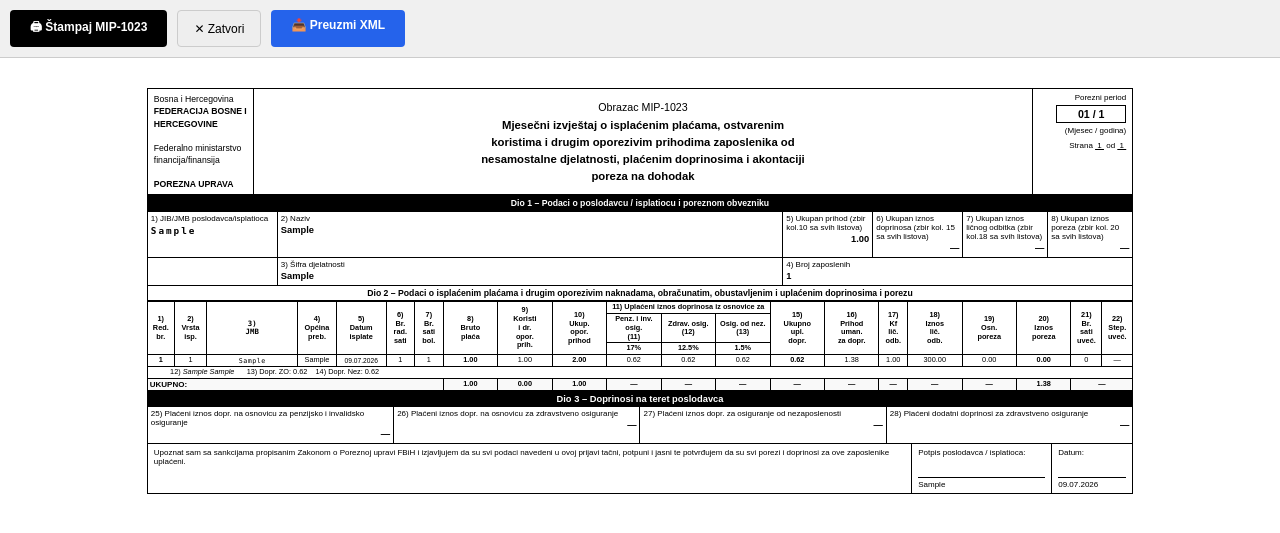
After one commit to nerminvkl/glavna-knjiga, a Django app: page /place/1/mip/ in a window 1280 px wide. The commit adds this page. Shown: the top 533 px of the page. Run offline with Django 5.2, Linux system fonts and the light colour scheme; a user stored in the database is signed in; tables that the repository leaves empty hold one stand-in row (values such as "Sample post").

Commit message:
dodan mip

```diff
--- a/_core/urls.py
+++ b/_core/urls.py
@@ -114,6 +114,11 @@ urlpatterns = [
     path('place/<int:obracun_id>/obrisi/', obrisi_obracun_place, name='obrisi_obracun_place'),
     path('place/<int:obracun_id>/print/', print_obracun_place, name='print_obracun_place'),
     path('place/<int:obracun_id>/xlsx/', export_obracun_place_xlsx, name='export_obracun_place_xlsx'),
+
+    #mip obrazac
+    path('place/<int:obracun_id>/mip/', mip_view, name='mip_obracun'),
+    path('place/<int:obracun_id>/mip/xml/', mip_xml, name='mip_xml'),
+    path('place/<int:obracun_id>/stavka/<int:stavka_id>/mip/', mip_zaposlenik, name='mip_zaposlenik'),
 ]
 
 if settings.DEBUG:
--- a/a_home/forms.py
+++ b/a_home/forms.py
@@ -32,6 +32,8 @@ class PoslovniPartnerForm(forms.ModelForm):
             'maticni_broj':        forms.TextInput(attrs={'placeholder': 'Matični broj'}),
             'porezni_broj':        forms.TextInput(attrs={'placeholder': 'Porezni/JIB broj'}),
             'broj_upisa_sud_reg':  forms.TextInput(attrs={'placeholder': 'Broj upisa u sud. reg.'}),
+            'jib':                 forms.TextInput(attrs={'placeholder': 'JIB/JMB (13 cifara)'}),
+            'sifra_djelatnosti':   forms.TextInput(attrs={'placeholder': 'npr. 47.11'}),
         }
 
 
--- a/a_home/models.py
+++ b/a_home/models.py
@@ -39,6 +39,10 @@ class PoslovniPartner(models.Model):
     ptt                = models.CharField(max_length=10, blank=True, verbose_name="PTT")
     mjesto             = models.CharField(max_length=100, blank=True, verbose_name="Mjesto")
     ulica              = models.CharField(max_length=255, blank=True, verbose_name="Ulica")
+
+    #JIB i SD
+    jib                = models.CharField(max_length=13, blank=True, verbose_name="JIB/JMB")
+    sifra_djelatnosti  = models.CharField(max_length=20, blank=True, verbose_name="Šifra djelatnosti")
 
     # Kontakt
     telefon            = models.CharField(max_length=50, blank=True, verbose_name="Telefon")
--- /dev/null
+++ b/a_home/templates/a_home/mip_print.html
@@ -0,0 +1,405 @@
+<!DOCTYPE html>
+<html lang="bs">
+<head>
+  <meta charset="UTF-8">
+  <title>MIP-1023 — {{ obracun.mjesec|stringformat:"02d" }}/{{ obracun.godina.godina }}</title>
+  <style>
+    * { margin:0; padding:0; box-sizing:border-box; }
+    body { font-family:Arial, sans-serif; font-size:7pt; color:#000; background:#fff; }
+    .no-print { padding:10px; display:flex; gap:10px; background:#f0f0f0; border-bottom:1px solid #ccc; }
+
+    .page {
+      width:277mm;
+      padding:8mm 8mm;
+      margin:0 auto;
+    }
+
+    /* HEADER */
+    .header-wrap {
+      display:flex;
+      align-items:stretch;
+      border:1px solid #000;
+      margin-bottom:0;
+    }
+    .header-left {
+      border-right:1px solid #000;
+      padding:4px 6px;
+      font-size:6.5pt;
+      min-width:90px;
+      line-height:1.4;
+    }
+    .header-center {
+      flex:1;
+      text-align:center;
+      padding:4px 8px;
+      font-size:8.5pt;
+      font-weight:bold;
+      line-height:1.5;
+      display:flex;
+      align-items:center;
+      justify-content:center;
+    }
+    .header-right {
+      border-left:1px solid #000;
+      padding:4px 6px;
+      font-size:6.5pt;
+      min-width:100px;
+      text-align:right;
+    }
+    .period-box {
+      border:1px solid #000;
+      padding:2px 6px;
+      font-size:8pt;
+      font-weight:bold;
+      text-align:center;
+      margin-top:3px;
+      display:inline-block;
+      min-width:70px;
+    }
+
+    /* SECTION TITLE */
+    .section-title {
+      background:#000;
+      color:#fff;
+      text-align:center;
+      font-weight:bold;
+      font-size:7pt;
+      padding:2px 4px;
+      border:1px solid #000;
+    }
+
+    /* DIO 1 */
+    .dio1-table {
+      width:100%;
+      border-collapse:collapse;
+      font-size:6.5pt;
+    }
+    .dio1-table td {
+      border:1px solid #000;
+      padding:2px 3px;
+      vertical-align:top;
+    }
+    .cell-label {
+      font-size:6pt;
+      color:#000;
+      margin-bottom:2px;
+    }
+    .cell-value {
+      font-size:7pt;
+      font-weight:bold;
+      min-height:12px;
+    }
+
+    /* DIO 2 */
+    .dio2-title {
+      font-size:6.5pt;
+      font-weight:bold;
+      text-align:center;
+      border:1px solid #000;
+      border-top:none;
+      padding:2px;
+    }
+
+    .mip-table {
+      width:100%;
+      border-collapse:collapse;
+      font-size:5.5pt;
+    }
+    .mip-table th, .mip-table td {
+      border:1px solid #000;
+      padding:1px 2px;
+      text-align:center;
+      vertical-align:middle;
+      line-height:1.2;
+    }
+    .mip-table th {
+      font-size:5.5pt;
+      font-weight:bold;
+      background:#fff;
+    }
+    .mip-table .left { text-align:left; }
+    .mip-table .bold { font-weight:bold; }
+    .mip-table .rb-col { width:14px; }
+    .mip-table .vrsta-col { width:25px; }
+    .mip-table .jmb-col { width:70px; font-family:monospace; font-size:5.5pt; }
+    .mip-table .opcina-col { width:28px; }
+    .mip-table .datum-col { width:35px; }
+    .mip-table .sati-col { width:22px; }
+    .mip-table .num-col { width:42px; }
+    .mip-table .ime-col { width:90px; text-align:left; font-size:5.5pt; }
+
+    /* DIO 3 */
+    .dio3-table {
+      width:100%;
+      border-collapse:collapse;
+      font-size:6pt;
+      margin-top:-1px;
+    }
+    .dio3-table td {
+      border:1px solid #000;
+      padding:2px 3px;
+      vertical-align:top;
+    }
+
+    /* POTPIS */
+    .potpis-row {
+      display:flex;
+      border:1px solid #000;
+      border-top:none;
+      font-size:6pt;
+    }
+    .potpis-left {
+      flex:1;
+      padding:4px 6px;
+      border-right:1px solid #000;
+    }
+    .potpis-mid {
+      flex:0 0 140px;
+      padding:4px 6px;
+      border-right:1px solid #000;
+    }
+    .potpis-right {
+      flex:0 0 80px;
+      padding:4px 6px;
+    }
+
+    @media print {
+      .no-print { display:none !important; }
+      body { margin:0; }
+      .page { padding:5mm 6mm; width:100%; }
+      @page { size:A4 landscape; margin:4mm; }
+    }
+  </style>
+</head>
+<body>
+
+<div class="no-print">
+  <button onclick="window.print()" style="background:#000;color:#fff;border:none;padding:8px 20px;font-size:12px;font-weight:bold;cursor:pointer;border-radius:4px;">🖨 Štampaj MIP-1023</button>
+  <button onclick="window.close(); history.back();" style="background:#eee;border:1px solid #ccc;padding:8px 16px;font-size:12px;cursor:pointer;border-radius:4px;">✕ Zatvori</button>
+  <a href="{% url 'mip_xml' obracun.id %}" style="background:#2563eb;color:#fff;border:none;padding:8px 20px;font-size:12px;font-weight:bold;cursor:pointer;border-radius:4px;text-decoration:none;">📥 Preuzmi XML</a>
+</div>
+
+<div class="page">
+
+  <!-- HEADER -->
+  <div class="header-wrap">
+    <div class="header-left">
+      Bosna i Hercegovina<br>
+      <strong>FEDERACIJA BOSNE I<br>HERCEGOVINE</strong><br><br>
+      Federalno ministarstvo<br>
+      financija/finansija<br><br>
+      <strong>POREZNA UPRAVA</strong>
+    </div>
+    <div class="header-center">
+      <div>
+        <div style="font-size:8pt; font-weight:normal; margin-bottom:2px;">Obrazac MIP-1023</div>
+        <div>Mjesečni izvještaj o isplaćenim plaćama, ostvarenim</div>
+        <div>koristima i drugim oporezivim prihodima zaposlenika od</div>
+        <div>nesamostalne djelatnosti, plaćenim doprinosima i akontaciji</div>
+        <div>poreza na dohodak</div>
+      </div>
+    </div>
+    <div class="header-right">
+      <div style="font-size:6pt;">Porezni period</div>
+      <div class="period-box">{{ obracun.mjesec|stringformat:"02d" }} / {{ obracun.godina.godina }}</div>
+      <div style="font-size:6pt; margin-top:3px;">(Mjesec / godina)</div>
+      <div style="font-size:6pt; margin-top:6px;">Strana <u>&nbsp;1&nbsp;</u> od <u>&nbsp;1&nbsp;</u></div>
+    </div>
+  </div>
+
+  <!-- DIO 1 -->
+  <div class="section-title" style="font-size:6.5pt;">Dio 1 – Podaci o poslodavcu / isplatiocu i poreznom obvezniku</div>
+  <table class="dio1-table">
+    <tr>
+      <td style="width:130px;">
+        <div class="cell-label">1) JIB/JMB poslodavca/isplatioca</div>
+        <div class="cell-value" style="font-family:monospace; letter-spacing:2px;">{{ partner.jib|default:"" }}</div>
+      </td>
+      <td>
+        <div class="cell-label">2) Naziv</div>
+        <div class="cell-value">{{ partner.naziv_1 }}</div>
+      </td>
+      <td style="width:90px;">
+        <div class="cell-label">5) Ukupan prihod (zbir kol.10 sa svih listova)</div>
+        <div class="cell-value" style="text-align:right;">
+          {% with total=0 %}
+          {{ obracun.ukupno_bruto|floatformat:2 }}
+          {% endwith %}
+        </div>
+      </td>
+      <td style="width:90px;">
+        <div class="cell-label">6) Ukupan iznos doprinosa (zbir kol. 15 sa svih listova)</div>
+        <div class="cell-value" style="text-align:right;">
+          {% with d=0 %}
+          {% for s in stavke %}{% endfor %}
+          —
+          {% endwith %}
+        </div>
+      </td>
+      <td style="width:85px;">
+        <div class="cell-label">7) Ukupan iznos ličnog odbitka (zbir kol.18 sa svih listova)</div>
+        <div class="cell-value" style="text-align:right;">—</div>
+      </td>
+      <td style="width:85px;">
+        <div class="cell-label">8) Ukupan iznos poreza (zbir kol. 20 sa svih listova)</div>
+        <div class="cell-value" style="text-align:right;">—</div>
+      </td>
+    </tr>
+    <tr>
+      <td>
+        &nbsp;
+      </td>
+      <td colspan="1">
+        <div class="cell-label">3) Šifra djelatnosti</div>
+        <div class="cell-value">{{ partner.sifra_djelatnosti|default:"" }}</div>
+      </td>
+      <td colspan="4">
+        <div class="cell-label">4) Broj zaposlenih</div>
+        <div class="cell-value">{{ stavke|length }}</div>
+      </td>
+    </tr>
+  </table>
+
+  <!-- DIO 2 -->
+  <div class="dio2-title">
+    Dio 2 – Podaci o isplaćenim plaćama i drugim oporezivim naknadama, obračunatim, obustavljenim i uplaćenim doprinosima i porezu
+  </div>
+
+  <table class="mip-table">
+    <thead>
+      <tr>
+        <th class="rb-col" rowspan="3">1)<br>Red.<br>br.</th>
+        <th class="vrsta-col" rowspan="3">2)<br>Vrsta<br>isp.</th>
+        <th class="jmb-col" rowspan="3">3)<br>JMB</th>
+        <th class="opcina-col" rowspan="3">4)<br>Općina<br>preb.</th>
+        <th class="datum-col" rowspan="3">5)<br>Datum<br>isplate</th>
+        <th class="sati-col" rowspan="3">6)<br>Br.<br>rad.<br>sati</th>
+        <th class="sati-col" rowspan="3">7)<br>Br.<br>sati<br>bol.</th>
+        <th class="num-col" rowspan="3">8)<br>Bruto<br>plaća</th>
+        <th class="num-col" rowspan="3">9)<br>Koristi<br>i dr.<br>opor.<br>prih.</th>
+        <th class="num-col" rowspan="3">10)<br>Ukup.<br>opor.<br>prihod</th>
+        <th colspan="3">11) Uplaćeni iznos doprinosa iz osnovice za</th>
+        <th class="num-col" rowspan="3">15)<br>Ukupno<br>upl.<br>dopr.</th>
+        <th class="num-col" rowspan="3">16)<br>Prihod<br>uman.<br>za dopr.</th>
+        <th class="sati-col" rowspan="3">17)<br>Kf<br>lič.<br>odb.</th>
+        <th class="num-col" rowspan="3">18)<br>Iznos<br>lič.<br>odb.</th>
+        <th class="num-col" rowspan="3">19)<br>Osn.<br>poreza</th>
+        <th class="num-col" rowspan="3">20)<br>Iznos<br>poreza</th>
+        <th class="sati-col" rowspan="3">21)<br>Br.<br>sati<br>uveć.</th>
+        <th class="sati-col" rowspan="3">22)<br>Step.<br>uveć.</th>
+      </tr>
+      <tr>
+        <th style="width:40px;">Penz. i inv. osig.<br>(11)</th>
+        <th style="width:40px;">Zdrav. osig.<br>(12)</th>
+        <th style="width:40px;">Osig. od nez.<br>(13)</th>
+      </tr>
+      <tr>
+        <th>17%</th>
+        <th>12.5%</th>
+        <th>1.5%</th>
+      </tr>
+    </thead>
+    <tbody>
+      {% for stavka in stavke %}
+      {% with z=stavka.zaposlenik %}
+      {% with bruto=stavka.bruto_placa koristi=stavka.druge_koristi ukupno=stavka.ukupno_bruto %}
+      {% with pio=stavka.bruto_placa %}
+      <tr>
+        <td class="rb-col bold" rowspan="2">{{ forloop.counter }}</td>
+        <td rowspan="2">1</td>
+        <td class="jmb-col" rowspan="2" style="font-size:5pt; letter-spacing:0.5px;">{{ z.jmb|default:"" }}</td>
+        <td rowspan="2">{{ z.sifra_opcine|default:"097" }}</td>
+        <td rowspan="2" style="font-size:5pt;">{% now "d.m.Y" %}</td>
+        <td rowspan="2">{{ stavka.radni_sati|floatformat:0 }}</td>
+        <td rowspan="2">{{ stavka.sati_bolovanja|floatformat:0 }}</td>
+        <td class="num-col bold" rowspan="2">{{ bruto|floatformat:2 }}</td>
+        <td class="num-col" rowspan="2">{{ koristi|floatformat:2 }}</td>
+        <td class="num-col bold" rowspan="2">{{ ukupno|floatformat:2 }}</td>
+        <td class="num-col" rowspan="2">{{ stavka.doprinosi|floatformat:2 }}</td>
+        <td class="num-col" rowspan="2">{{ stavka.doprinosi|floatformat:2 }}</td>
+        <td class="num-col" rowspan="2">{{ stavka.doprinosi|floatformat:2 }}</td>
+        <td class="num-col bold" rowspan="2">{{ stavka.doprinosi|floatformat:2 }}</td>
+        <td class="num-col" rowspan="2">{{ stavka.neto_placa|floatformat:2 }}</td>
+        <td rowspan="2">{{ z.kf_licnog_odbitka }}</td>
+        <td class="num-col" rowspan="2">{{ stavka.licni_odbitak|floatformat:2 }}</td>
+        <td class="num-col" rowspan="2">{{ stavka.osnovica_poreza|floatformat:2 }}</td>
+        <td class="num-col bold" rowspan="2">{{ stavka.porez|floatformat:2 }}</td>
+        <td rowspan="2">0</td>
+        <td rowspan="2">—</td>
+      </tr>
+      <tr></tr>
+      <tr>
+        <td colspan="21" class="left" style="padding-left:4px; font-size:5.5pt;">
+          &nbsp;&nbsp;&nbsp;&nbsp;&nbsp;&nbsp;&nbsp;&nbsp;
+          12) <em>{{ z.prezime }} {{ z.ime }}</em>
+          &nbsp;&nbsp;&nbsp;&nbsp;
+          13) Dopr. ZO: {{ stavka.doprinosi|floatformat:2 }}
+          &nbsp;&nbsp;
+          14) Dopr. Nez: {{ stavka.doprinosi|floatformat:2 }}
+        </td>
+      </tr>
+      {% endwith %}
+      {% endwith %}
+      {% endwith %}
+      {% endfor %}
+
+      <!-- UKUPNO -->
+      <tr style="background:#f9f9f9; font-weight:bold;">
+        <td colspan="7" class="left" style="font-size:6pt;">UKUPNO:</td>
+        <td>{{ obracun.ukupno_bruto|floatformat:2 }}</td>
+        <td>0.00</td>
+        <td>{{ obracun.ukupno_bruto|floatformat:2 }}</td>
+        <td>—</td><td>—</td><td>—</td>
+        <td>—</td>
+        <td>—</td>
+        <td>—</td>
+        <td>—</td>
+        <td>—</td>
+        <td>{{ obracun.ukupno_neto|floatformat:2 }}</td>
+        <td colspan="2">—</td>
+      </tr>
+    </tbody>
+  </table>
+
+  <!-- DIO 3 -->
+  <div class="section-title">Dio 3 – Doprinosi na teret poslodavca</div>
+  <table class="dio3-table">
+    <tr>
+      <td style="width:25%;">
+        <div class="cell-label">25) Plaćeni iznos dopr. na osnovicu za penzijsko i invalidsko osiguranje</div>
+        <div class="cell-value" style="text-align:right;">—</div>
+      </td>
+      <td style="width:25%;">
+        <div class="cell-label">26) Plaćeni iznos dopr. na osnovicu za zdravstveno osiguranje</div>
+        <div class="cell-value" style="text-align:right;">—</div>
+      </td>
+      <td style="width:25%;">
+        <div class="cell-label">27) Plaćeni iznos dopr. za osiguranje od nezaposlenosti</div>
+        <div class="cell-value" style="text-align:right;">—</div>
+      </td>
+      <td style="width:25%;">
+        <div class="cell-label">28) Plaćeni dodatni doprinosi za zdravstveno osiguranje</div>
+        <div class="cell-value" style="text-align:right;">—</div>
+      </td>
+    </tr>
+  </table>
+
+  <!-- POTPIS -->
+  <div class="potpis-row">
+    <div class="potpis-left">
+      Upoznat sam sa sankcijama propisanim Zakonom o Poreznoj upravi FBiH i izjavljujem da su svi podaci navedeni u ovoj
+      prijavi tačni, potpuni i jasni te potvrđujem da su svi porezi i doprinosi za ove zaposlenike uplaćeni.
+    </div>
+    <div class="potpis-mid">
+      <div style="margin-bottom:20px;">Potpis poslodavca / isplatioca:</div>
+      <div style="border-top:1px solid #000; padding-top:2px;">{{ partner.naziv_1 }}</div>
+    </div>
+    <div class="potpis-right">
+      <div>Datum:</div>
+      <div style="margin-top:20px; border-top:1px solid #000; padding-top:2px;">{% now "d.m.Y" %}</div>
+    </div>
+  </div>
+
+</div>
+</body>
+</html>
--- a/a_home/views.py
+++ b/a_home/views.py
@@ -1970,3 +1970,149 @@ def export_obracun_place_xlsx(request, obracun_id):
     response['Content-Disposition'] = f'attachment; filename="obracun_placa_{obracun.mjesec:02d}_{obracun.godina.godina}.xlsx"'
     wb.save(response)
     return response
+
+@login_required
+def mip_view(request, obracun_id):
+    obracun = get_object_or_404(ObracunPlace, id=obracun_id)
+    stavke = obracun.stavke.select_related('zaposlenik').all()
+    return render(request, 'a_home/mip_print.html', {
+        'obracun': obracun,
+        'partner': obracun.partner,
+        'godina': obracun.godina,
+        'stavke': stavke,
+    })
+
+
+@login_required
+def mip_xml(request, obracun_id):
+    from django.http import HttpResponse
+    from decimal import Decimal
+    from datetime import date as date_type
+    import xml.etree.ElementTree as ET
+
+    obracun = get_object_or_404(ObracunPlace, id=obracun_id)
+    partner = obracun.partner
+    stavke = obracun.stavke.select_related('zaposlenik').all()
+
+    # Stope doprinosa FBiH (od 07.05.2025 nove stope)
+    STOPA_PIO = Decimal('0.17')      # 17% iz plaće
+    STOPA_ZO  = Decimal('0.1250')    # 12.5% zdravstveno
+    STOPA_NEZ = Decimal('0.015')     # 1.5% nezaposlenost
+    # Na teret poslodavca (nove stope od 01.07.2025)
+    STOPA_PIO_POSL = Decimal('0.025')  # 2.5%
+    STOPA_ZO_POSL  = Decimal('0.020')  # 2.0%
+
+    # Ukupni iznosi
+    ukupan_prihod   = sum(s.ukupno_bruto for s in stavke)
+    ukupni_doprinosi = sum(s.doprinosi for s in stavke)
+    ukupni_licni    = sum(s.licni_odbitak for s in stavke)
+    ukupni_porez    = sum(s.porez for s in stavke)
+
+    # Doprinosi na teret poslodavca
+    dopr_pio_posl = (ukupan_prihod * STOPA_PIO_POSL).quantize(Decimal('0.01'))
+    dopr_zo_posl  = (ukupan_prihod * STOPA_ZO_POSL).quantize(Decimal('0.01'))
+    dopr_nez_posl = (ukupan_prihod * STOPA_NEZ).quantize(Decimal('0.01'))
+
+    datum_kreiranja = date_type.today().strftime('%d.%m.%Y')
+
+    lines = ['<?xml version="1.0" encoding="UTF-8"?>']
+    lines.append('<MIP1023>')
+
+    # DIO 1 - Poslodavac
+    lines.append('  <Dio1>')
+    lines.append(f'    <JIB>{getattr(partner, "jib", "") or ""}</JIB>')
+    lines.append(f'    <Naziv>{partner.naziv_1}</Naziv>')
+    lines.append(f'    <SifraDjelatnosti>{getattr(partner, "sifra_djelatnosti", "") or ""}</SifraDjelatnosti>')
+    lines.append(f'    <BrojZaposlenih>{stavke.count()}</BrojZaposlenih>')
+    lines.append(f'    <UkupanPrihod>{ukupan_prihod:.2f}</UkupanPrihod>')
+    lines.append(f'    <UkupniDoprinosi>{ukupni_doprinosi:.2f}</UkupniDoprinosi>')
+    lines.append(f'    <UkupniLicniOdbitak>{ukupni_licni:.2f}</UkupniLicniOdbitak>')
+    lines.append(f'    <UkupniPorez>{ukupni_porez:.2f}</UkupniPorez>')
+    lines.append(f'    <PorezniPeriodMjesec>{obracun.mjesec:02d}</PorezniPeriodMjesec>')
+    lines.append(f'    <PorezniPeriodGodina>{obracun.godina.godina}</PorezniPeriodGodina>')
+    lines.append(f'    <DatumKreiranja>{datum_kreiranja}</DatumKreiranja>')
+    lines.append(f'    <Operacija>1</Operacija>')
+    lines.append('  </Dio1>')
+
+    # DIO 2 - Zaposlenici
+    lines.append('  <Dio2>')
+    for i, stavka in enumerate(stavke, 1):
+        z = stavka.zaposlenik
+
+        bruto = stavka.bruto_placa
+        koristi = stavka.druge_koristi
+        ukupno = stavka.ukupno_bruto
+
+        # Doprinosi iz plaće
+        pio = (ukupno * STOPA_PIO).quantize(Decimal('0.01'))
+        zo  = (ukupno * STOPA_ZO).quantize(Decimal('0.01'))
+        nez = (ukupno * STOPA_NEZ).quantize(Decimal('0.01'))
+        ukupno_dopr = pio + zo + nez
+
+        neto = ukupno - ukupno_dopr
+        licni = stavka.licni_odbitak
+        osnovica = max(neto - licni, Decimal('0'))
+        porez = stavka.porez
+
+        datum_isplate = stavka.datum_isplate.strftime('%d.%m.%Y') if stavka.datum_isplate else datum_kreiranja
+
+        lines.append(f'  <Zaposlenik RedniBroj="{i}">')
+        lines.append(f'    <VrstaIsplate>1</VrstaIsplate>')
+        lines.append(f'    <JMB>{z.jmb or ""}</JMB>')
+        lines.append(f'    <ImeIPrezime>{z.prezime} {z.ime}</ImeIPrezime>')
+        lines.append(f'    <OpcinaPrebivaista>{z.sifra_opcine or "097"}</OpcinaPrebivaista>')
+        lines.append(f'    <DatumIsplate>{datum_isplate}</DatumIsplate>')
+        lines.append(f'    <BrojRadnihSati>{stavka.radni_sati}</BrojRadnihSati>')
+        lines.append(f'    <BrojRadnihSatiNaBolovanju>{stavka.sati_bolovanja}</BrojRadnihSatiNaBolovanju>')
+        lines.append(f'    <BrutoPlaća>{bruto:.2f}</BrutoPlaća>')
+        lines.append(f'    <KoristiIDrugiOporezivPrihod>{koristi:.2f}</KoristiIDrugiOporezivPrihod>')
+        lines.append(f'    <UkupanOporezivPrihod>{ukupno:.2f}</UkupanOporezivPrihod>')
+        lines.append(f'    <DoprinosiPIO>{pio:.2f}</DoprinosiPIO>')
+        lines.append(f'    <DoprinosiZO>{zo:.2f}</DoprinosiZO>')
+        lines.append(f'    <DoprinosiNezaposlenost>{nez:.2f}</DoprinosiNezaposlenost>')
+        lines.append(f'    <UkupniDoprinosi>{ukupno_dopr:.2f}</UkupniDoprinosi>')
+        lines.append(f'    <PrihodUmanjenZaDoprinose>{neto:.2f}</PrihodUmanjenZaDoprinose>')
+        lines.append(f'    <FaktorLicnogOdbitka>{z.kf_licnog_odbitka}</FaktorLicnogOdbitka>')
+        lines.append(f'    <IznosLicnogOdbitka>{licni:.2f}</IznosLicnogOdbitka>')
+        lines.append(f'    <OsnovicaPoreza>{osnovica:.2f}</OsnovicaPoreza>')
+        lines.append(f'    <IznosPoreza>{porez:.2f}</IznosPoreza>')
+        lines.append(f'    <BrojRadnihSatiSaUvecanimTrajanjem>0</BrojRadnihSatiSaUvecanimTrajanjem>')
+        lines.append(f'    <StepenUvecanja>0</StepenUvecanja>')
+        lines.append(f'    <SifraRadnogMjesta>0</SifraRadnogMjesta>')
+        lines.append(f'    <DoprinosiPIOUvecaniStaz>0.00</DoprinosiPIOUvecaniStaz>')
+        lines.append(f'  </Zaposlenik>')
+
+    lines.append('  </Dio2>')
+
+    # DIO 3 - Doprinosi na teret poslodavca
+    lines.append('  <Dio3>')
+    lines.append(f'    <DoprinosiPIOPoslodavac>{dopr_pio_posl:.2f}</DoprinosiPIOPoslodavac>')
+    lines.append(f'    <DoprinosiZOPoslodavac>{dopr_zo_posl:.2f}</DoprinosiZOPoslodavac>')
+    lines.append(f'    <DoprinosiNezaposlenostPoslodavac>{dopr_nez_posl:.2f}</DoprinosiNezaposlenostPoslodavac>')
+    lines.append(f'    <DodatniDoprinosiZOPoslodavac>0.00</DodatniDoprinosiZOPoslodavac>')
+    lines.append('  </Dio3>')
+
+    lines.append('</MIP1023>')
+
+    xml_content = '\n'.join(lines)
+
+    # Naziv fajla = JIB poslodavca (standard porezne uprave)
+    jib = getattr(partner, 'jib', '') or partner.sifra or 'MIP'
+    filename = f"{jib}.xml"
+
+    response = HttpResponse(xml_content, content_type='application/xml; charset=utf-8')
+    response['Content-Disposition'] = f'attachment; filename="{filename}"'
+    return response
+
+@login_required
+def mip_zaposlenik(request, obracun_id, stavka_id):
+    obracun = get_object_or_404(ObracunPlace, id=obracun_id)
+    stavka = get_object_or_404(StavkaObracuna, id=stavka_id, obracun=obracun)
+    partner = obracun.partner
+    return render(request, 'a_home/mip_print.html', {
+        'obracun': obracun,
+        'partner': partner,
+        'godina': obracun.godina,
+        'stavke': [stavka],  # samo jedan zaposlenik
+        'single': True,
+    })
```
Also changed, not shown: a_home/templates/a_home/obracuni_placa.html (+43 -49 lines), a_home/templates/a_home/partneri.html (+13 -1 lines), a_home/templates/a_home/uredi_obracun_place.html (+13 -0 lines), a_home/migrations/0010_poslovnipartner_jib_and_more.py (added).
